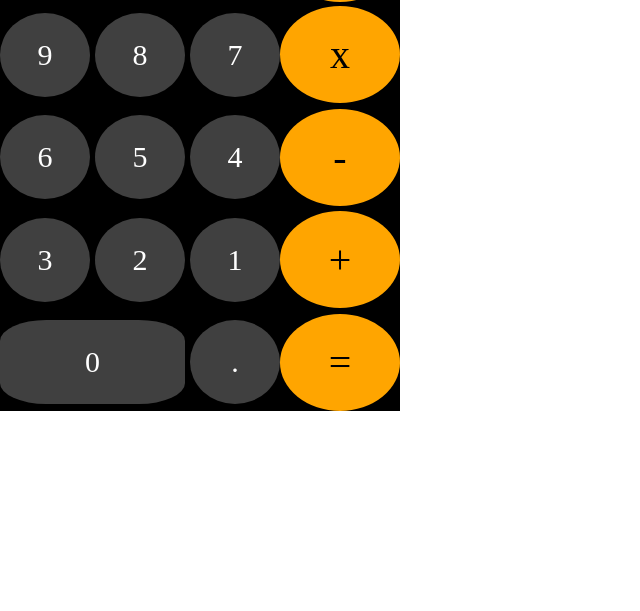
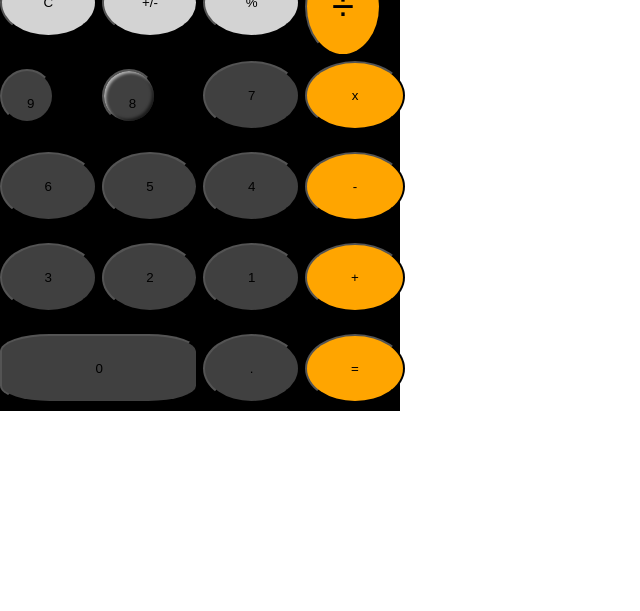
Before and after one commit to kirstytheproud/calculator-challenge, a plain HTML site: page index.html in a window 1280 px wide. Shown: the part 189-800 px from the top of the page, without its empty margins (0-640 px from the left). Drawn offline with Linux system fonts and the light colour scheme.

Commit message:
changed div buttons to button elements

```diff
--- a/index.html
+++ b/index.html
@@ -14,9 +14,9 @@
 
             <div class="calculator__body--buttons">
             <div class="calculator__buttons--top">
-                <div class="button__top--clear">C</div>
-                <div class="button__top--plusminus">+/-</div>
-                <div class="button__top--percentage">%</div>
+                <button class="button__top--clear">C</button>
+                <button class="button__top--plusminus">+/-</button>
+                <button class="button__top--percentage">%</button>
 
 
             </div>
@@ -24,31 +24,31 @@
 
 
 <div class="operators">
-    <div class="button__divide">÷
-    </div>
+    <button class="button__divide">÷
+    </button>
 
 
 </div>
 
 <div class="calculator__buttons--numbers">
-    <div class="button__number--9">9</div>
-    <div class="button__number--8">8</div>
-    <div class="button__number--7">7</div>
-    <div class="button__number--6">6</div>
-    <div class="button__number--5">5</div>
-    <div class="button__number--4">4</div>
-    <div class="button__number--3">3</div>
-    <div class="button__number--2">2</div>
-    <div class="button__number--1">1</div>
-    <div class="button__number--0">0</div>
-    <div class="button__number--decimal">.</div>
+    <button class="button__number--9">9</button>
+    <button class="button__number--8">8</button>
+    <button class="button__number--7">7</button>
+    <button class="button__number--6">6</button>
+    <button class="button__number--5">5</button>
+    <button class="button__number--4">4</button>
+    <button class="button__number--3">3</button>
+    <button class="button__number--2">2</button>
+    <button class="button__number--1">1</button>
+    <button class="button__number--0">0</button>
+    <button class="button__number--decimal">.</button>
 
 </div>
 <div class="calculator__buttons--operators">
-    <div class="button__multiply">x</div>
-    <div class="button__subtract">-</div>
-    <div class="button__add">+</div>
-    <div class="button__equals">=</div>
+    <button class="button__multiply">x</button>
+    <button class="button__subtract">-</button>
+    <button class="button__add">+</button>
+    <button class="button__equals">=</button>
 </div>
 </div>
     </div>
--- a/style.scss
+++ b/style.scss
@@ -7,6 +7,7 @@ $buttons-number-colour: #404040;
 $buttons-operator-colour: orange;
 $buttons-top-colour: lightgrey;
 $button-padding: 25px;
+$button-box-shadow: inset 2px 2px 3px rgba(255, 255, 255, .6), inset -2px -2px 3px rgba(0, 0, 0, .6);
 
 
 .calculator__body {
@@ -26,9 +27,9 @@ text-align: right;
 
 .calculator__body--buttons {
     display: grid;
-    grid-template-columns: 70% 30%;
+    grid-template-columns: 75% 25%;
     grid-template-rows: 20% 2fr;
-
+grid-gap: 5px;
 
     .calculator__buttons--top{
         display: grid;
@@ -44,6 +45,7 @@ text-align: right;
         background-color: $buttons-top-colour;
                 border-radius: 50%;
                 padding: $button-padding;
+
 
     }
     .button__top--plusminus{
@@ -79,6 +81,8 @@ text-align: right;
        display: grid;
         text-align: center;
         align-items: center;
+        justify-content: center;
+        align-content: center;
         grid-template-columns: repeat(3, 1fr);
     grid-template-rows: repeat(4, 1fr);
     grid-gap: 5px;
@@ -87,6 +91,10 @@ text-align: right;
 
 
                .button__number--9 {
+                   height: 30px;
+                   width: 30px;
+                   justify-content: center;
+                   align-content: center;
                 background-color: $buttons-number-colour;
                 border-radius: 50%;
                 padding: $button-padding;
@@ -94,9 +102,12 @@ text-align: right;
                }
 
                .button__number--8 {
+                height: 30px;
+                width: 30px;
                 background-color: $buttons-number-colour;
                 border-radius: 50%;
                 padding: $button-padding;
+                box-shadow: $button-box-shadow;
 
             }
                .button__number--7{
```
Also changed, not shown: style.css, 1 other file.
